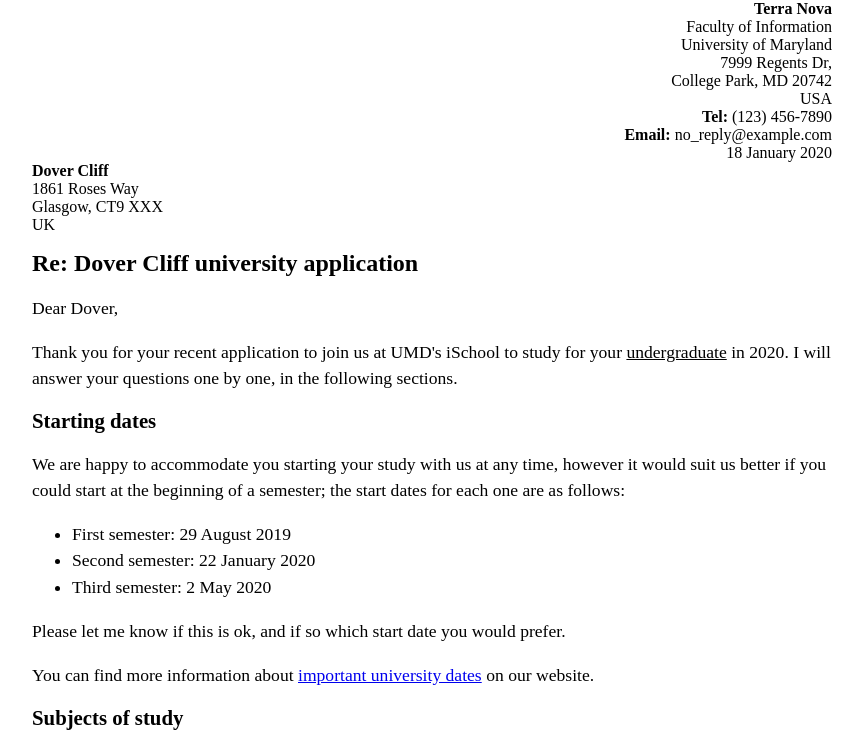
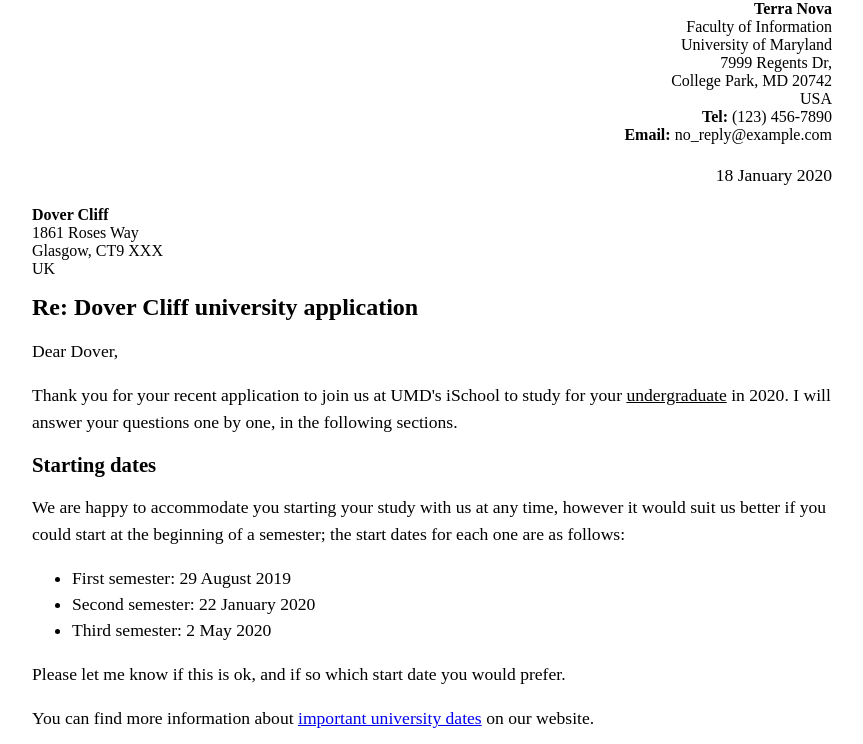
Before and after one commit to aabdella98/aabdella98.github.io, a plain HTML site: page lab_2/index.html in a window 1280 px wide. Shown: the top 744 px of the page, without its empty margins (208-1071 px from the left). Drawn offline with Linux system fonts and the light colour scheme.

Commit message:
Lab2
Letter

```diff
--- a/lab_2/index.html
+++ b/lab_2/index.html
@@ -21,7 +21,7 @@
 <strong> Email:</strong> no_reply@example.com<br>
 
 
-<time datetime="18 Jan 2020">18 January 2020</time>
+<p><time datetime="18 Jan 2020">18 January 2020</time></p>
 </div>
 
 <strong> Dover Cliff</strong><br>
```
